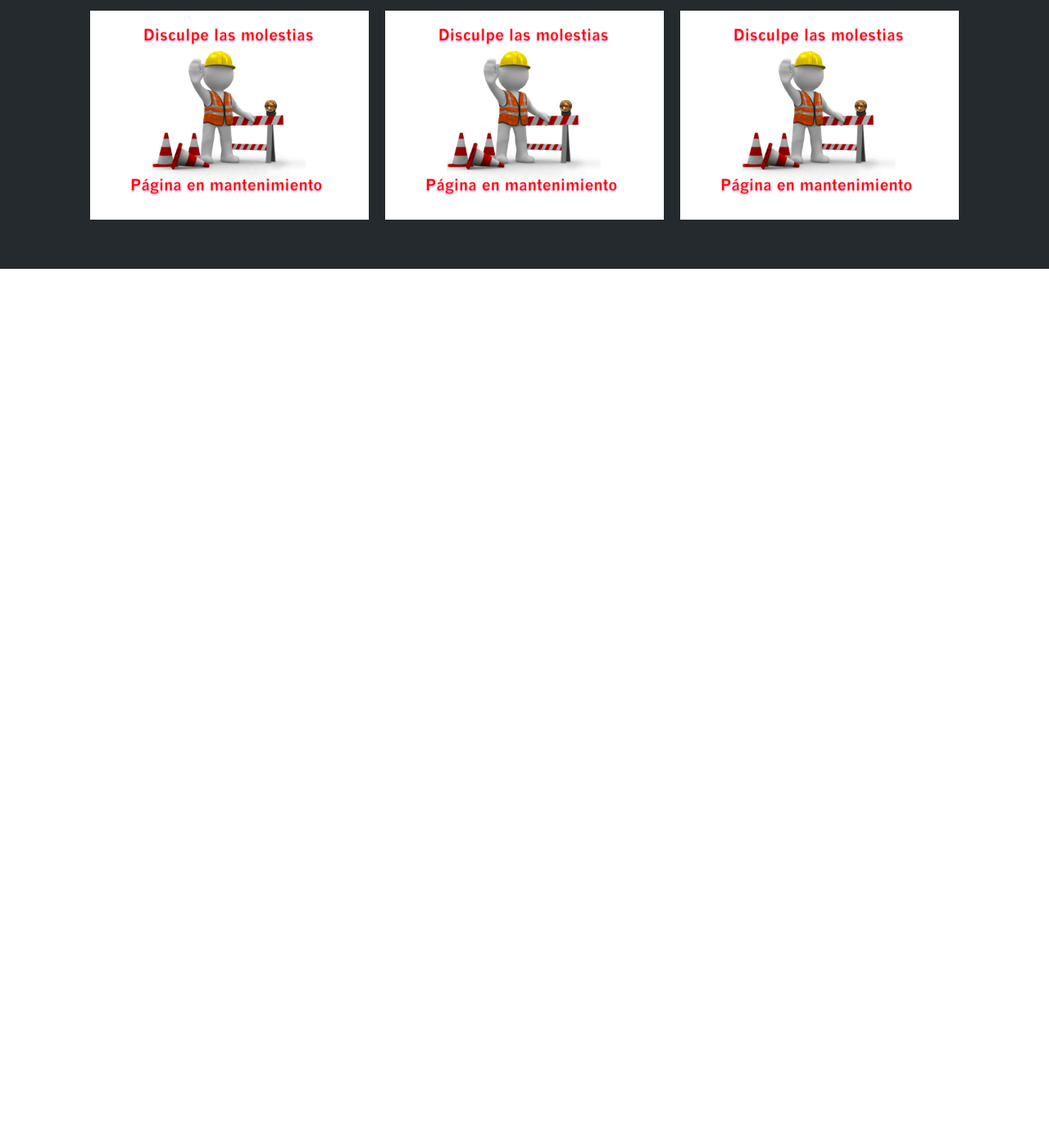
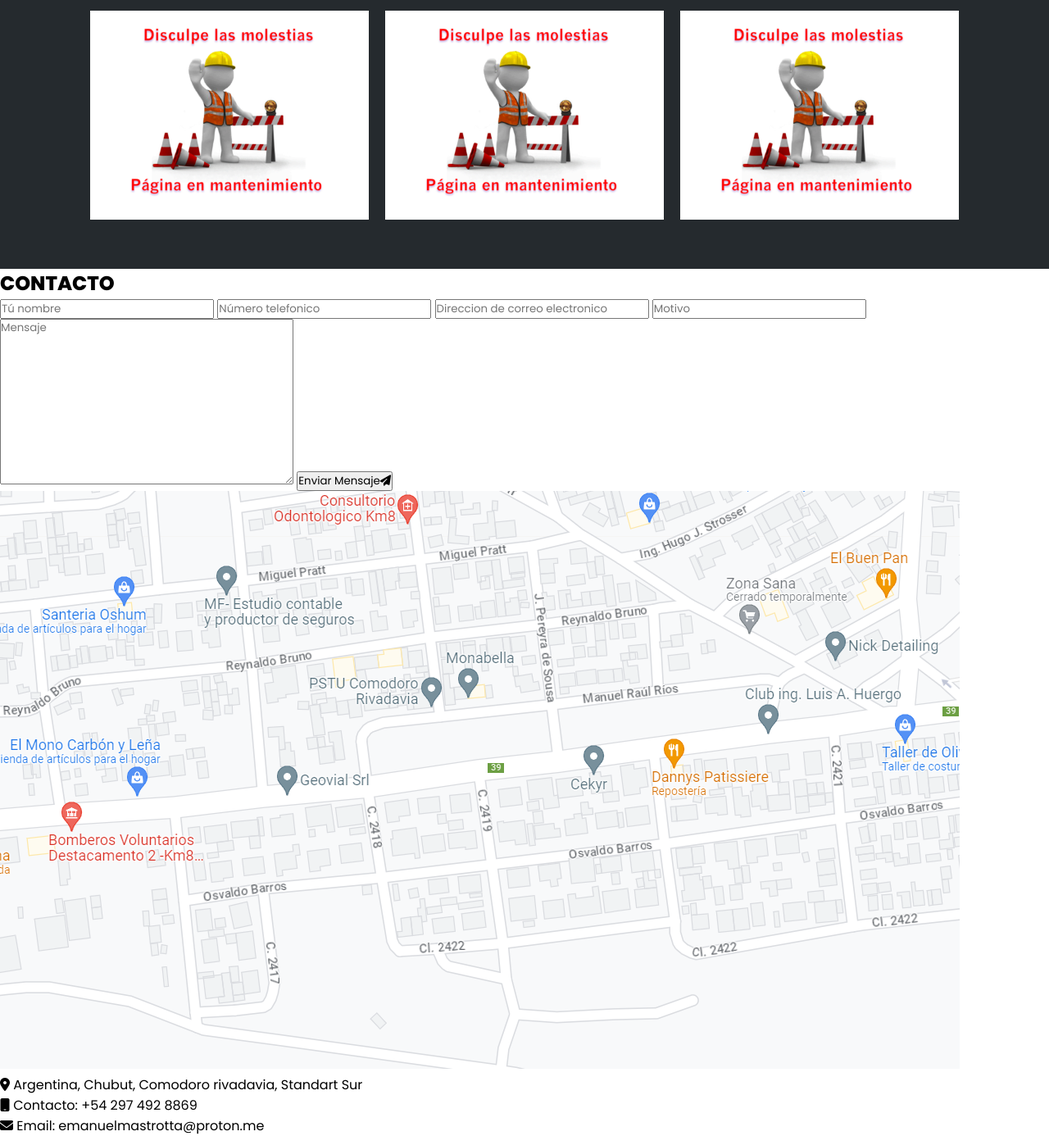
Before and after one commit to disoownedd/MiPortfolio, a plain HTML site: page index.html in a window 1280 px wide. Shown: the part 3836-5222 px from the top of the page at 82% size. Before the commit the page ends 4164 px from the top, so only its background shows below. Drawn offline with Linux system fonts and the light colour scheme.

Commit message:
Se finaliza la estructura HTML del formulario

```diff
--- a/index.html
+++ b/index.html
@@ -398,5 +398,50 @@
             </div>
         </section>
 
+        <!-- ======== SECCION CONTACTO ======== -->
+
+        <section id="contacto" class="contacto">
+            <div class="contenido-seccion">
+                <h2>CONTACTO</h2>
+                <div class="fila">
+                    <!-- FORMULARIO -->
+                    <div class="col">
+
+                        <input type="text" placeholder="Tú nombre">
+                        <input type="text" placeholder="Número telefonico">
+                        <input type="text" placeholder="Direccion de correo electronico">
+                        <input type="text" placeholder="Motivo">
+                        <textarea name="" id="" cols="30" rows="10" placeholder="Mensaje"></textarea>
+                        <button>
+                            Enviar Mensaje<i class="fa-sharp fa-solid fa-paper-plane"></i>
+                            <span class="overlay"></span>
+                        </button>
+                    </div>
+
+                    <!-- MAPA -->
+                    <div class="col">
+                        <img src="assets/img/ubicacionMia.png" alt="">
+                        <div class="info">
+                            <ul>
+                                <li>
+                                    <i class="fa-solid fa-location-dot"></i>
+                                    Argentina, Chubut, Comodoro rivadavia, Standart Sur
+                                </li>
+                                <li>
+                                    <i class="fa-solid fa-mobile"></i>
+                                    Contacto: +54 297 492 8869
+                                </li>
+                                <li>
+                                    <i class="fa-solid fa-envelope"></i>
+                                    Email: emanuelmastrotta@proton.me
+                                </li>
+                            </ul>
+                        </div>
+                    </div>
+
+                </div>
+            </div>
+        </section>
+
 </body>
 </html>
```
Also changed, not shown: assets/img/ubicacionMia.png (added).
